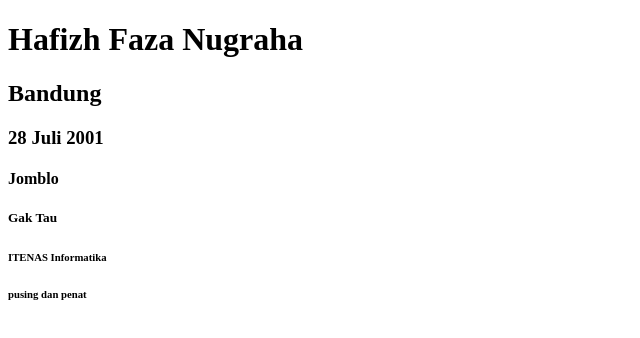
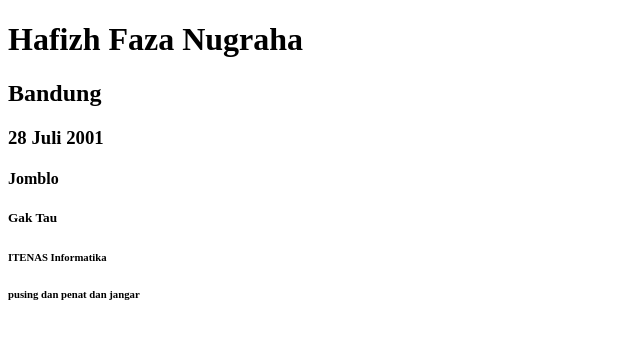
Before and after one commit to HafizhFaza/binar_git, a plain HTML site: page index.html in a window 1280 px wide. Shown: the full height of the page, 0-640 px from the left. Drawn offline with Linux system fonts and the light colour scheme.

Commit message:
add jangar

```diff
--- a/index.html
+++ b/index.html
@@ -13,6 +13,6 @@
     <h4>Jomblo</h4>
     <h5>Gak Tau</h5>
     <h6>ITENAS Informatika</h6>
-    <h6>pusing dan penat</h6>
+    <h6>pusing dan penat dan jangar</h6>
 </body>
 </html>
```
